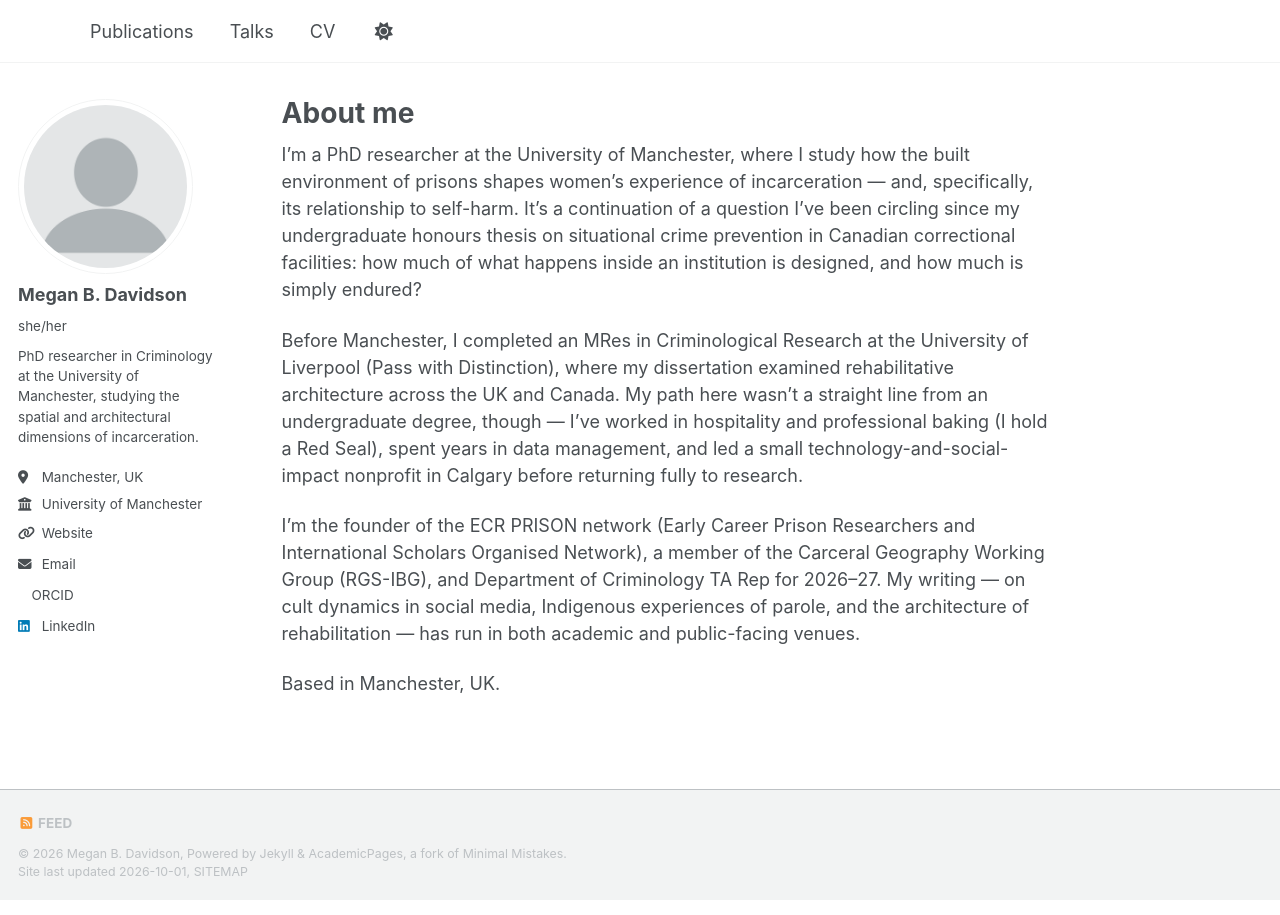
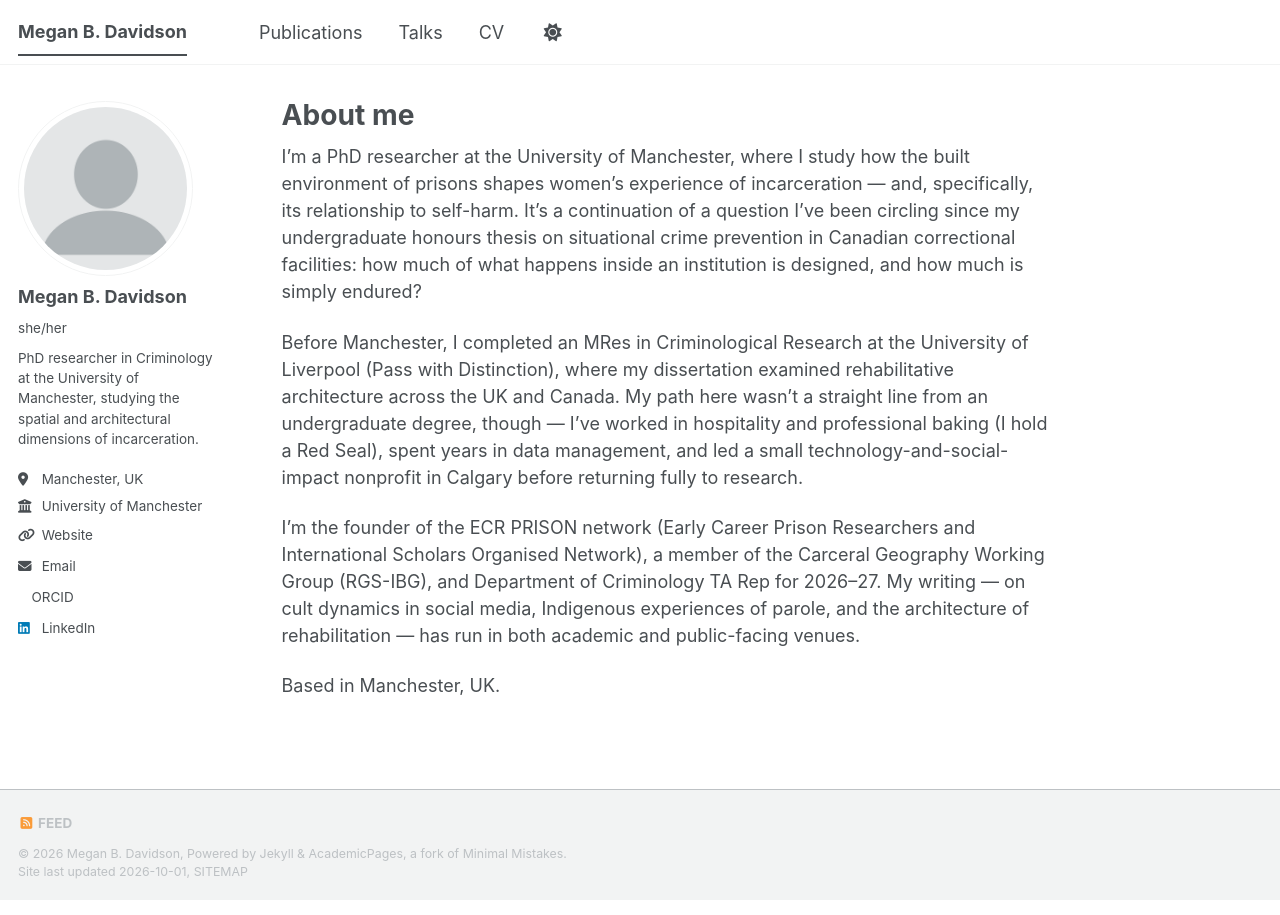
Before and after one commit to Megan-Davidson760/megan-davidson760.github.io, a Jekyll site: the page built from _pages/about.md, in a window 1280 px wide. Built offline with Jekyll 4.4.1, drawn with Linux system fonts in a browser that asks for light colours; a style sheet for code colours, icons or effects is not loaded.

Commit message:
Update site title in configuration file

```diff
--- a/_config.yml
+++ b/_config.yml
@@ -9,7 +9,7 @@
 # Basic Site Settings
 locale                   : "en-UK"
 site_theme               : "default" # The available themes options are "default", "air", "sunrise", "mint", "dirt" and "contrast"
-title                    : ""
+title                    : "Megan B. Davidson"
 title_separator          : ""
 name                     : &name "Megan B. Davidson"
 description              : &description "Megan B. Davidson's academic portfolio"   # Update this with a general description of your site, this is the default if not overridden by a page
```
